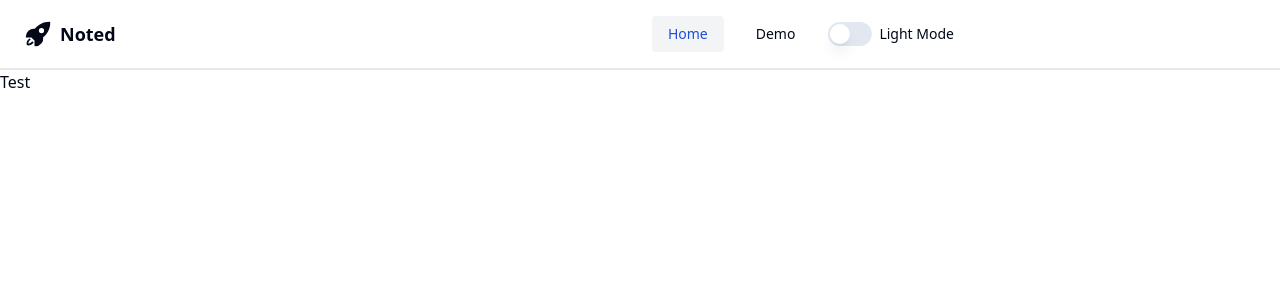
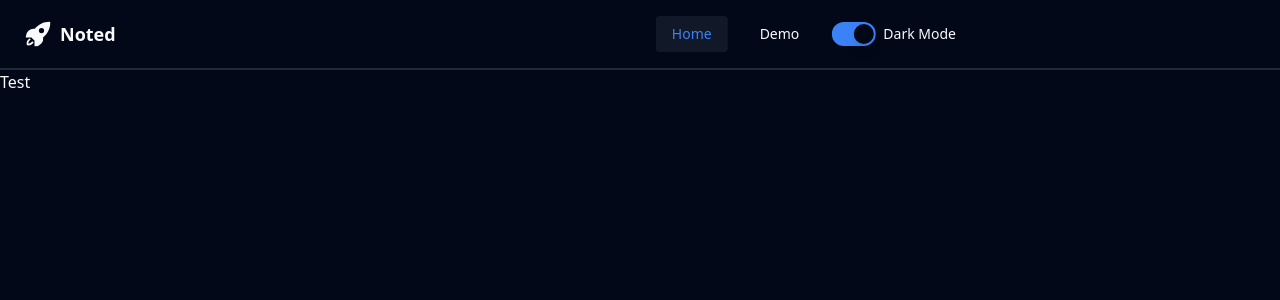
Before and after one commit to sanketnaik99/next-noted, a Next.js app: page / in a window 1280 px wide. Shown: the top 300 px of the page. Built offline with nearby package versions, Linux system fonts and the light colour scheme.

Commit message:
Adds theme toggle using zustand

```diff
--- a/app/demo/page.tsx
+++ b/app/demo/page.tsx
@@ -5,6 +5,7 @@
 import { ExcalidrawElement } from "@excalidraw/excalidraw/types/element/types";
 import { AppState, BinaryFiles } from "@excalidraw/excalidraw/types/types";
 import dynamic from "next/dynamic";
+import { useThemeStore } from "../layout";
 
 const Excalidraw = dynamic(
   () => import("@excalidraw/excalidraw").then((d) => d.Excalidraw),
@@ -14,6 +15,7 @@
 );
 
 const Page = () => {
+  const isDarkMode = useThemeStore((state) => state.isDarkMode);
   // const [Excalidraw, setExcalidraw] = useState<any>(null);
 
   // useEffect(() => {
@@ -39,7 +41,10 @@
 
   return (
     <div className="flex-grow flex flex-col excalidraw-custom">
-      <Excalidraw theme="dark" onChange={debouncedChangeHandler} />
+      <Excalidraw
+        theme={isDarkMode ? "dark" : "light"}
+        onChange={debouncedChangeHandler}
+      />
     </div>
   );
 };
--- a/app/globals.css
+++ b/app/globals.css
@@ -6,65 +6,46 @@
   :root {
     --background: 0 0% 100%;
     --foreground: 222.2 84% 4.9%;
-
+    --card: 0 0% 100%;
+    --card-foreground: 222.2 84% 4.9%;
+    --popover: 0 0% 100%;
+    --popover-foreground: 222.2 84% 4.9%;
+    --primary: 221.2 83.2% 53.3%;
+    --primary-foreground: 210 40% 98%;
+    --secondary: 210 40% 96.1%;
+    --secondary-foreground: 222.2 47.4% 11.2%;
     --muted: 210 40% 96.1%;
     --muted-foreground: 215.4 16.3% 46.9%;
-
-    --popover: 0 0% 100%;
-    --popover-foreground: 222.2 84% 4.9%;
-
-    --card: 0 0% 100%;
-    --card-foreground: 222.2 84% 4.9%;
-
+    --accent: 210 40% 96.1%;
+    --accent-foreground: 222.2 47.4% 11.2%;
+    --destructive: 0 84.2% 60.2%;
+    --destructive-foreground: 210 40% 98%;
     --border: 214.3 31.8% 91.4%;
     --input: 214.3 31.8% 91.4%;
-
-    --primary: 222.2 47.4% 11.2%;
-    --primary-foreground: 210 40% 98%;
-
-    --secondary: 210 40% 96.1%;
-    --secondary-foreground: 222.2 47.4% 11.2%;
-
-    --accent: 210 40% 96.1%;
-    --accent-foreground: 222.2 47.4% 11.2%;
-
-    --destructive: 0 84.2% 60.2%;
-    --destructive-foreground: 210 40% 98%;
-
-    --ring: 215 20.2% 65.1%;
-
-    --radius: 0.5rem;
+    --ring: 221.2 83.2% 53.3%;
+    --radius: rem;
   }
 
   .dark {
     --background: 222.2 84% 4.9%;
     --foreground: 210 40% 98%;
-
+    --card: 222.2 84% 4.9%;
+    --card-foreground: 210 40% 98%;
+    --popover: 222.2 84% 4.9%;
+    --popover-foreground: 210 40% 98%;
+    --primary: 217.2 91.2% 59.8%;
+    --primary-foreground: 222.2 47.4% 11.2%;
+    --secondary: 217.2 32.6% 17.5%;
+    --secondary-foreground: 210 40% 98%;
     --muted: 217.2 32.6% 17.5%;
     --muted-foreground: 215 20.2% 65.1%;
-
-    --popover: 222.2 84% 4.9%;
-    --popover-foreground: 210 40% 98%;
-
-    --card: 222.2 84% 4.9%;
-    --card-foreground: 210 40% 98%;
-
+    --accent: 217.2 32.6% 17.5%;
+    --accent-foreground: 210 40% 98%;
+    --destructive: 0 62.8% 30.6%;
+    --destructive-foreground: 210 40% 98%;
     --border: 217.2 32.6% 17.5%;
     --input: 217.2 32.6% 17.5%;
-
-    --primary: 210 40% 98%;
-    --primary-foreground: 222.2 47.4% 11.2%;
-
-    --secondary: 217.2 32.6% 17.5%;
-    --secondary-foreground: 210 40% 98%;
-
-    --accent: 217.2 32.6% 17.5%;
-    --accent-foreground: 210 40% 98%;
-
-    --destructive: 0 62.8% 30.6%;
-    --destructive-foreground: 0 85.7% 97.3%;
-
-    --ring: 217.2 32.6% 17.5%;
+    --ring: 224.3 76.3% 48%;
   }
 }
 
--- a/app/layout.tsx
+++ b/app/layout.tsx
@@ -1,7 +1,7 @@
 "use client";
 
 // Libraries
-import { useState } from "react";
+import { useEffect, useState } from "react";
 import { usePathname } from "next/navigation";
 import Link from "next/link";
 
@@ -12,6 +12,25 @@
 
 // Styles
 import "./globals.css";
+import { create } from "zustand";
+
+interface ThemeState {
+  isDarkMode: boolean;
+  toggleTheme: () => void;
+  setTheme: (isDarkMode: boolean) => void;
+}
+
+export const useThemeStore = create<ThemeState>((set) => ({
+  isDarkMode: true,
+  toggleTheme: () =>
+    set((state) => {
+      localStorage.setItem("isDarkTheme", JSON.stringify(!state.isDarkMode));
+      return { isDarkMode: !state.isDarkMode };
+    }),
+  setTheme: (isDarkMode: boolean) => {
+    set({ isDarkMode });
+  },
+}));
 
 export default function RootLayout({
   children,
@@ -19,16 +38,27 @@
   children: React.ReactNode;
 }) {
   const pathname = usePathname();
-  const [isDarkMode, setIsDarkMode] = useState(false);
+  const isDarkMode = useThemeStore((state) => state.isDarkMode);
+  const toggleTheme = useThemeStore((state) => state.toggleTheme);
+  const setTheme = useThemeStore((state) => state.setTheme);
   const [showMobileMenu, setShowMobileMenu] = useState(false);
+
+  useEffect(() => {
+    if (typeof window !== "undefined") {
+      const isDarkTheme = localStorage.getItem("isDarkTheme");
+      if (isDarkTheme) {
+        setTheme(Boolean(JSON.parse(isDarkTheme)));
+      }
+    }
+  }, [window]);
 
   return (
     <html lang="en">
       <body
         className={
           isDarkMode
-            ? "dark w-full min-h-screen flex flex-col"
-            : "w-full min-h-screen flex flex-col"
+            ? "dark w-full min-h-screen flex flex-col transition-colors duration-300"
+            : "w-full min-h-screen flex flex-col transition-colors duration-300"
         }
       >
         <nav className="border-b-2 border-gray-200 dark:border-gray-800 p-2 md:p-4">
@@ -107,7 +137,7 @@
                       id="dark-mode"
                       checked={isDarkMode}
                       onCheckedChange={(event) => {
-                        setIsDarkMode(event.valueOf());
+                        toggleTheme();
                       }}
                     />
                     <Label htmlFor="dark-mode">
--- a/components/navbar/navbar-link/NavbarLink.tsx
+++ b/components/navbar/navbar-link/NavbarLink.tsx
@@ -16,7 +16,7 @@
       className={[
         "block pl-3 pr-4 py-2 md:px-4 md:py-2 rounded md:hover:bg-gray-100 dark:md:hover:bg-gray-900",
         pathname === route
-          ? "text-white bg-blue-700 md:bg-gray-100 dark:md:bg-gray-900 md:text-blue-700 dark:md:text-blue-400"
+          ? "text-white bg-primary md:bg-gray-100 dark:md:bg-gray-900 md:text-primary dark:md:text-primary"
           : "",
       ].join(" ")}
     >
--- a/package.json
+++ b/package.json
@@ -28,7 +28,8 @@
     "react-dom": "18.2.0",
     "tailwind-merge": "^1.14.0",
     "tailwindcss": "3.3.3",
-    "typescript": "5.1.6"
+    "typescript": "5.1.6",
+    "zustand": "^4.4.1"
   },
   "devDependencies": {
     "@types/debounce": "^1.2.1",
```
Also changed, not shown: 1 other file (tests, documents, lock files or other folders).
